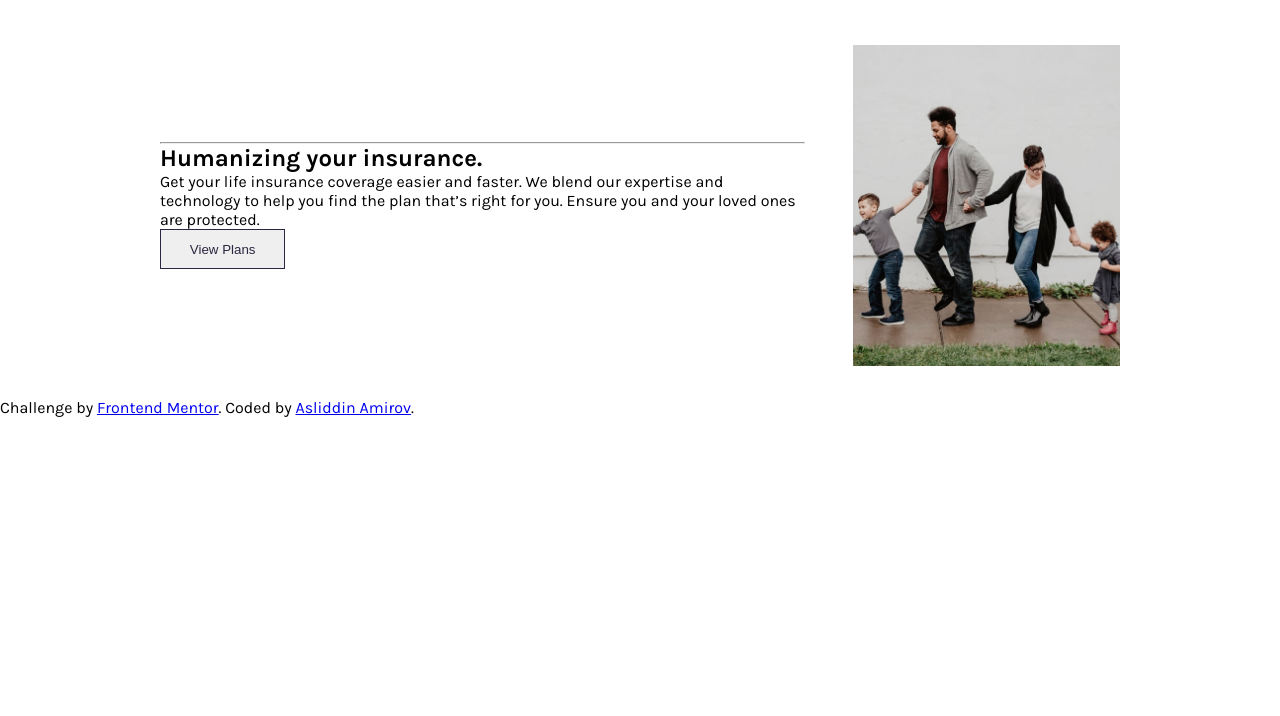
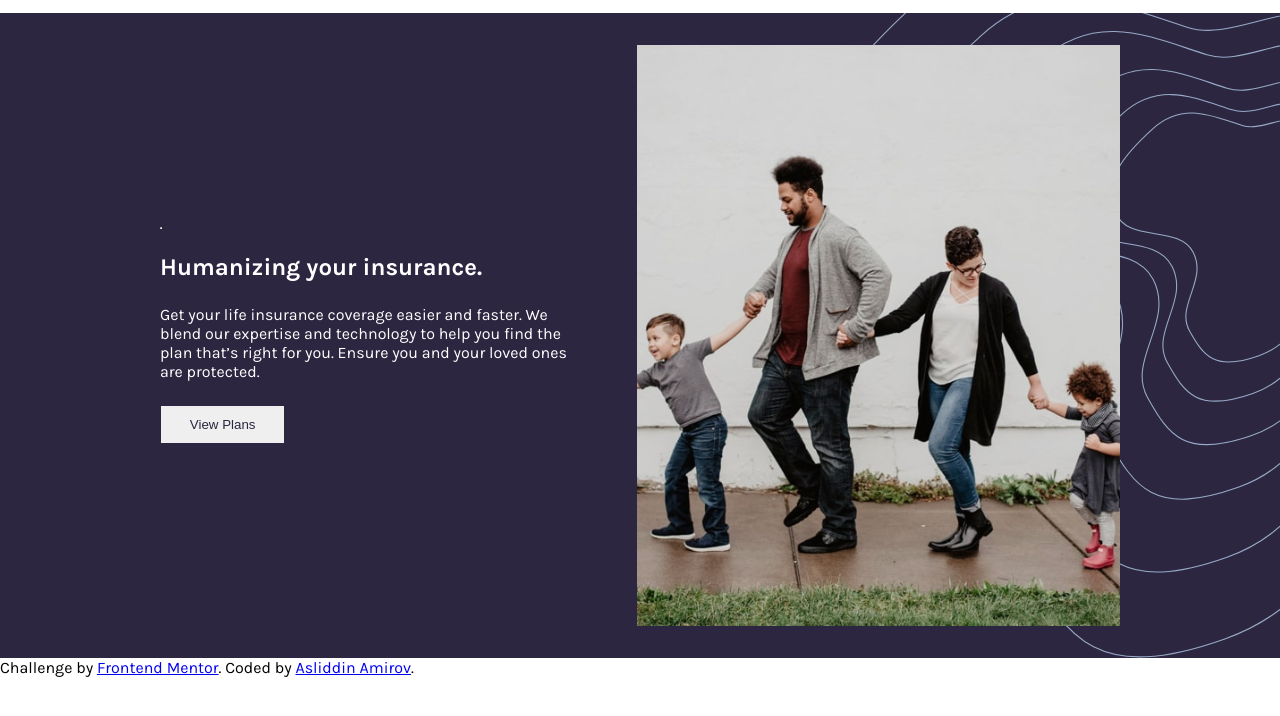
Before and after one commit to asliddinamir/project44-FM, a plain HTML site: page index.html in a window 1280 px wide. Shown: the part 70-786 px from the top of the page. Drawn offline with Linux system fonts and the light colour scheme.

Commit message:
done hero_info css part

```diff
--- a/style.css
+++ b/style.css
@@ -67,11 +67,21 @@ body {
     border: 1px solid var(--Dark_Violet);
 }
 
-
 .hero {
     display: flex;
     align-items: center;
     padding: 2rem 10rem;
     justify-content: space-between;
     gap: 3rem;
+    background: url('./images/bg-pattern-intro-right-desktop.svg') no-repeat center right/contain var(--Dark_Violet);
+    color: #fff;
+    min-height: 80vh;
 }
+
+.hero_info {
+    display: flex;
+    flex-direction: column;
+    gap: 1.5rem;
+    align-items: start;
+    width: 50%;
+}
```
